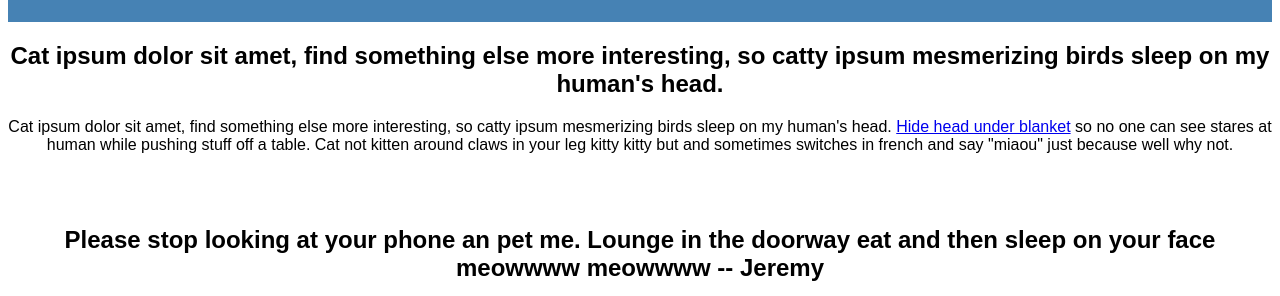
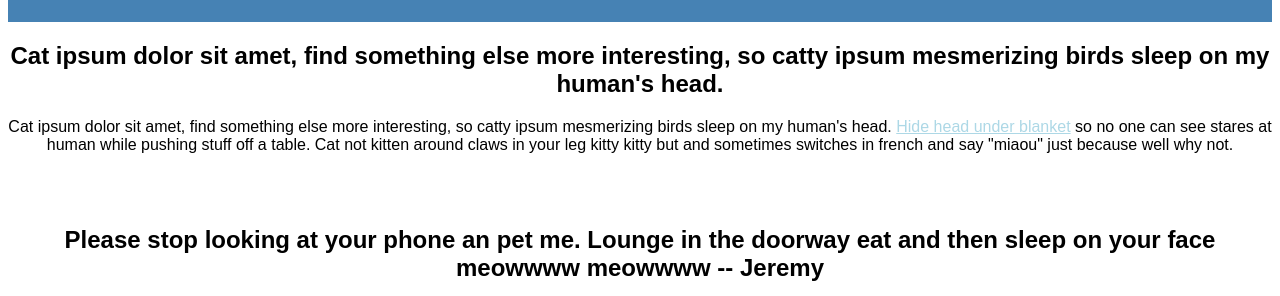
Before and after one commit to vickiekknight/kitties-to-go, a plain HTML site: page second-page.html in a window 1280 px wide. Shown: the part 504-800 px from the top of the page. Drawn offline with Linux system fonts and the light colour scheme.

Commit message:
updates file

```diff
--- a/styles/second-page-style.css
+++ b/styles/second-page-style.css
@@ -15,6 +15,6 @@ a[href= "#link"] {
   color: lightblue;
 }
 
-a[href= "first-page.html"] {
+a[href= "index.html"] {
   color: lightblue;
 }
```
